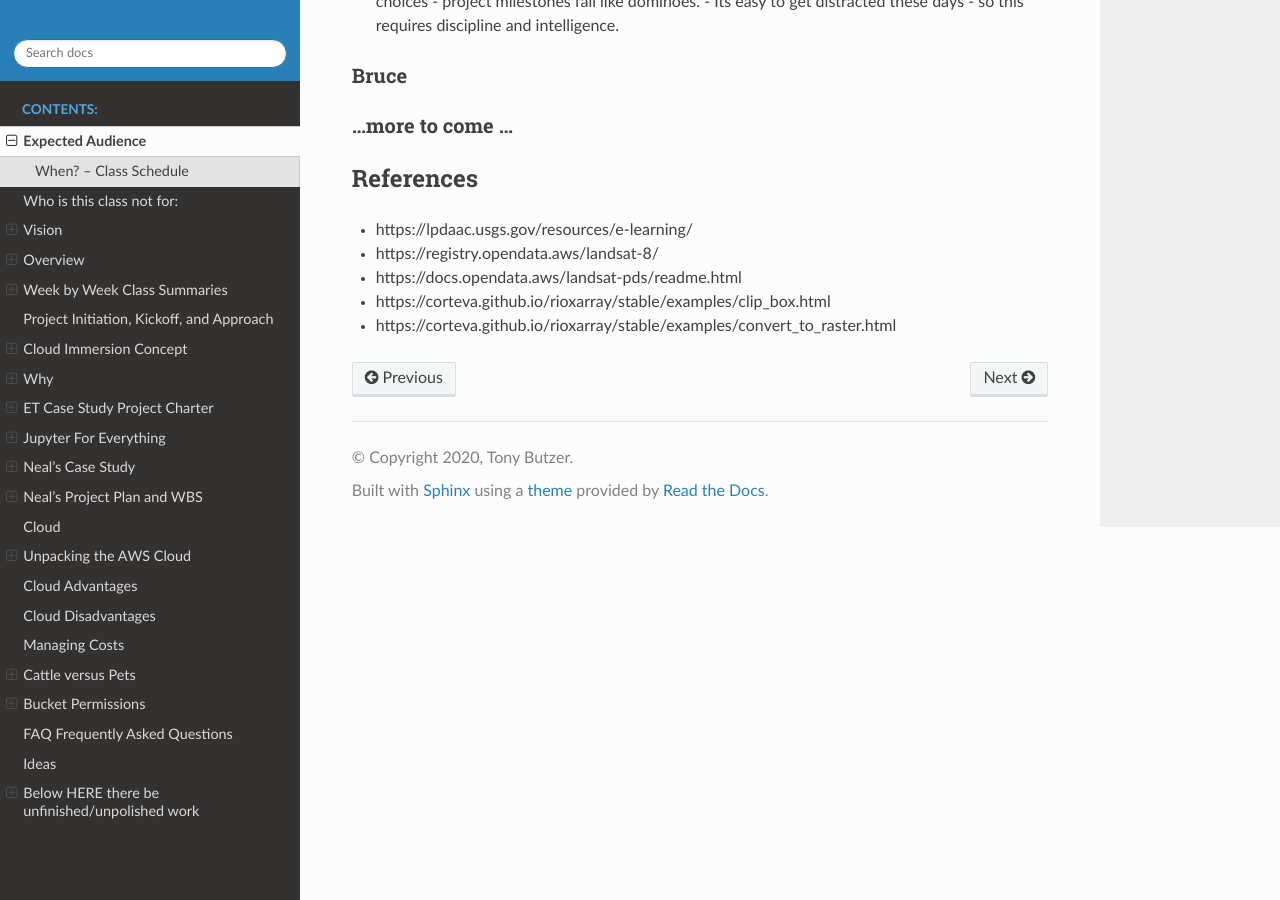
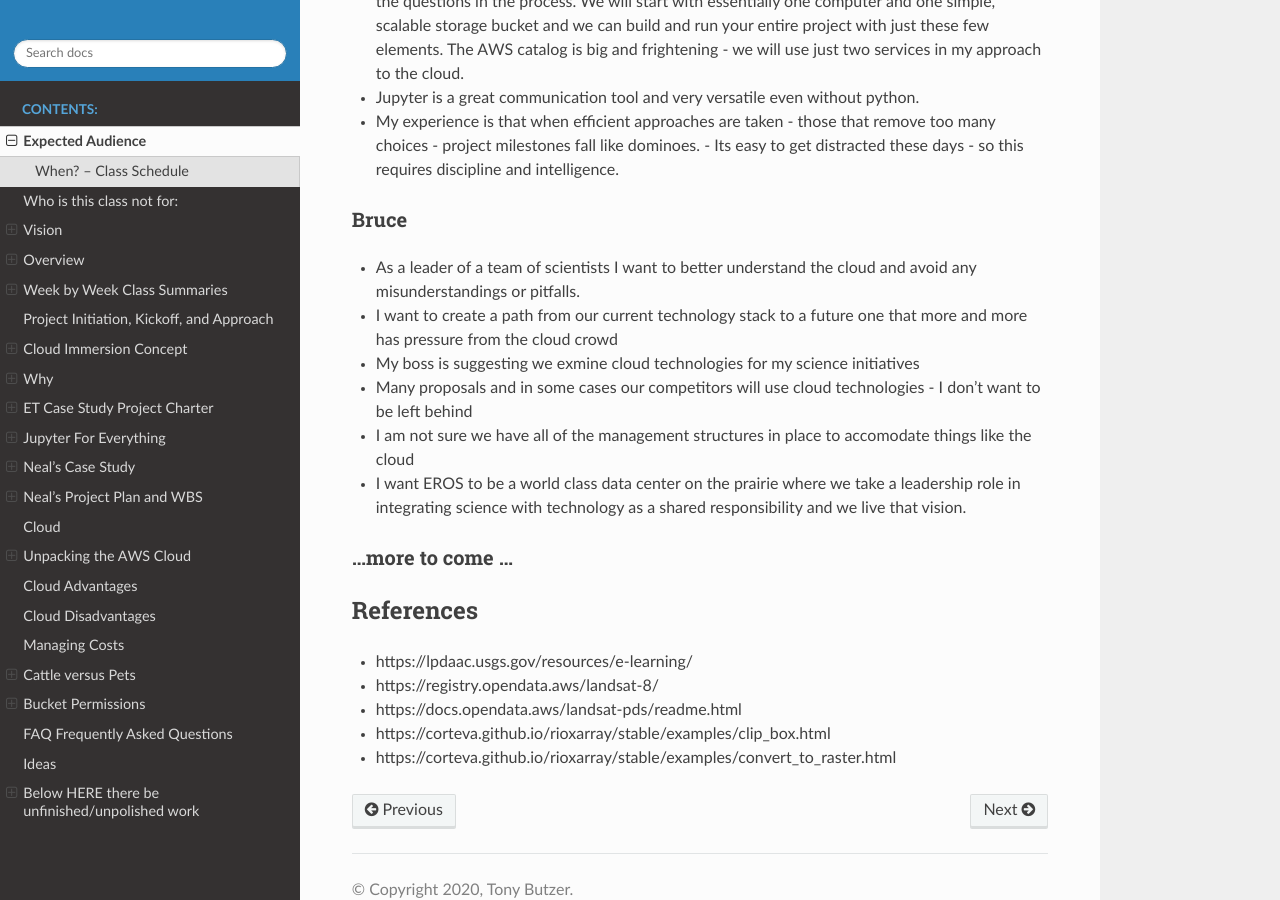
Before and after one commit to tonybutzer/harmony, a Sphinx documentation site: the page built from documentation/source/00define_ET.md, in a window 1280 px wide and 900 px high, scrolled down 6190 px. Built offline with Sphinx 7.4.7 and the Read the Docs theme 2.0.0, drawn with Linux system fonts in a browser that asks for light colours; pages that are not in the unit, such as notebooks, are missing from menus; some of the changed text lies outside the part shown.

Commit message:
automatic git update from Makefile

```diff
--- a/documentation/source/00define_ET.md
+++ b/documentation/source/00define_ET.md
@@ -187,6 +187,12 @@ Anthony, Michelle (Contractor) L
 **RESPONSE**
 - Problem solved - next problem - "Ross Perot"
 
+- we were able to collaborate with Universities
+- we were easily able to share our output products with Ward Sanford, Wesley Zell and Gabriel Senay
+- we started writing visualizations
+- we think we can do so much more with just a tiny bit more staff
+- the cloud infrastructure is vast if not infinite - the sky/cloud is the limit
+
 ### Jennifer
 So, there are several aspects that I'm interested in.
 - One, as lead for LCMAP applications, our tools for the user community to use once LCMAP is in the cloud. My initial thoughts are mostly visualization.
@@ -220,6 +226,12 @@ So, there are several aspects that I'm interested in.
 - My experience is that when efficient approaches are taken - those that remove too many choices - project milestones fall like dominoes. - Its easy to get distracted these days - so this requires discipline and intelligence.
 
 ### Bruce
+- As a leader of a team of scientists I want to better understand the cloud and avoid any misunderstandings or pitfalls.
+- I want to create a path from our current technology stack to a future one that more and more has pressure from the cloud crowd
+- My boss is suggesting we exmine cloud technologies for my science initiatives
+- Many proposals and in some cases our competitors will use cloud technologies - I don't want to be left behind
+- I am not sure we have all of the management structures in place to accomodate things like the cloud
+- I want EROS to be a world class data center on the prairie where we take a leadership role in integrating science with technology as a shared responsibility and we live that vision.
 
 ### ...more to come ...
 
```
Also changed, not shown: 1 other file.
